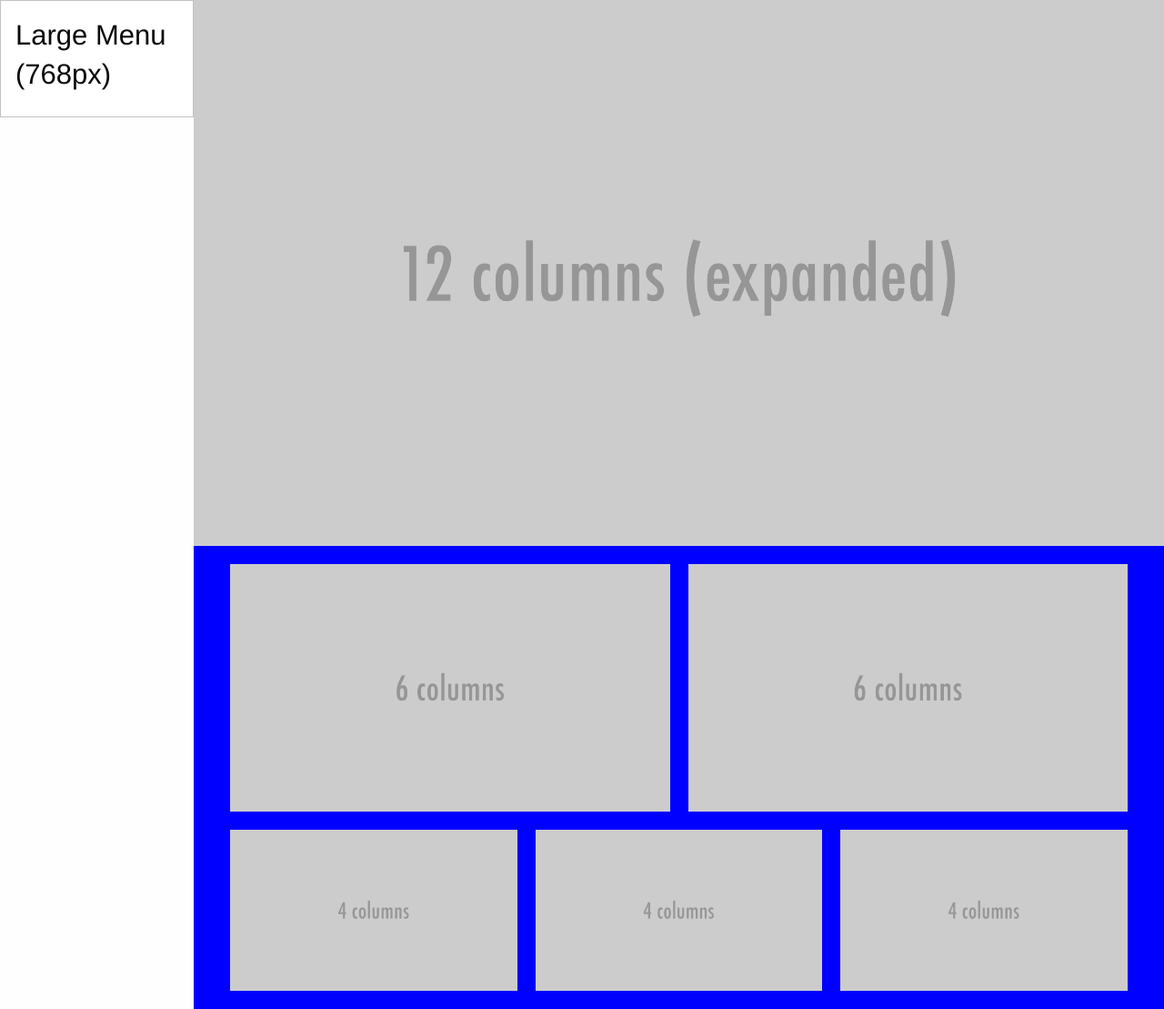
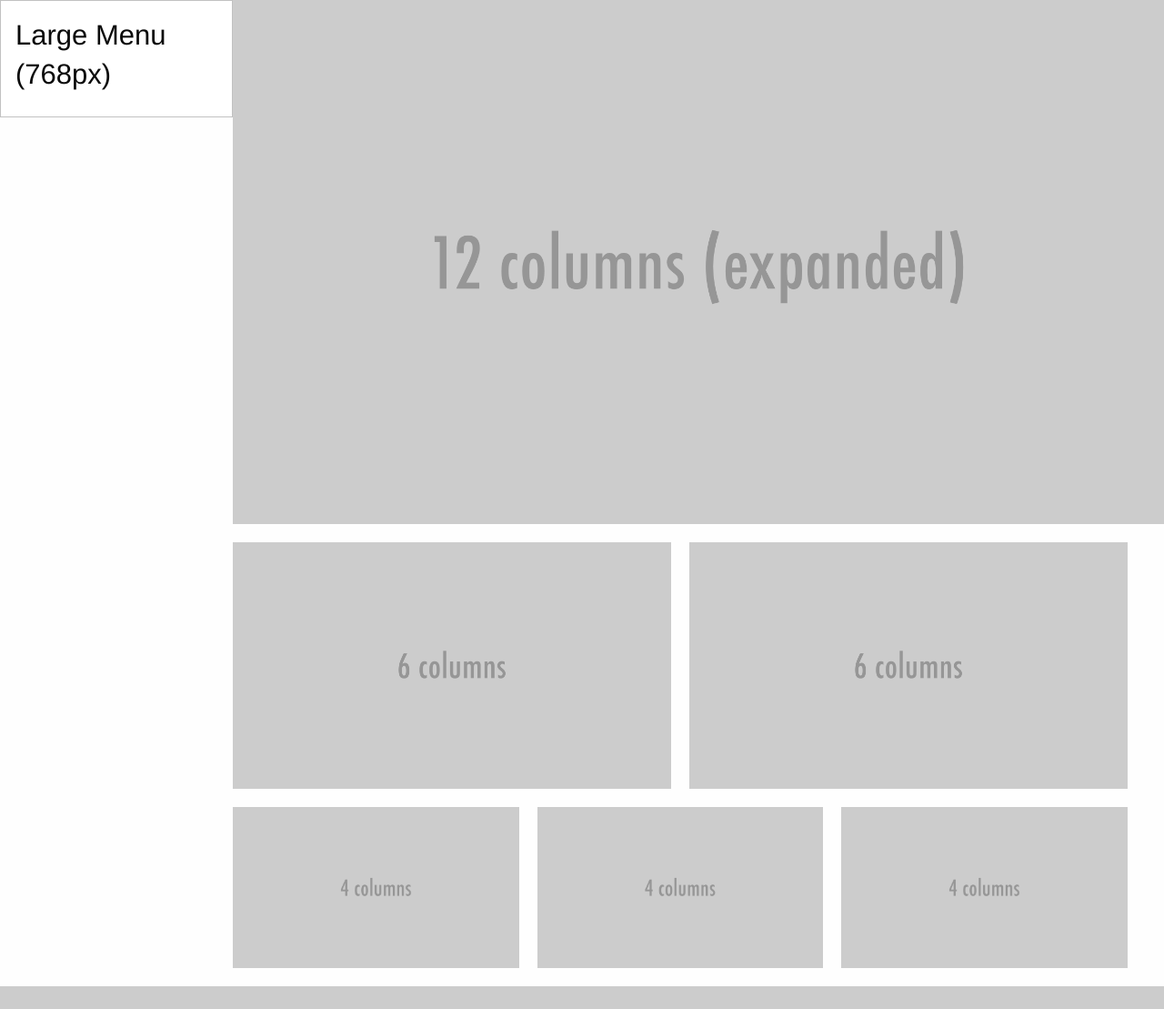
Before and after one commit to daverees4/rcm-website-version-7, a PHP site: page / in a window 1280 px wide. Shown: the whole page at 91% size. After the commit the page ends 1084 px from the top, so only its background shows below. Run offline with PHP 8.4, Linux system fonts and the light colour scheme.

Commit message:
latest changes

```diff
--- a/css/custom.css
+++ b/css/custom.css
@@ -22,11 +22,12 @@ img {
 }
 
 .master-columns {
-  float: left
+  float: left;
 }
 
-#main-content {
-  background-color: blue;
+.master-container {
+  max-width: 1920px;
+  margin: 0 auto;
 }
 
 /* Creating Two Different Vertical Navs for different screens */
@@ -51,14 +52,20 @@ img {
 
 /* Equalizing Margins for content grid */
 
-.row {
-  margin-left: 8px;
-  margin-right:  8px;
-}
+
 
 @media screen and ( min-width: 1024px ){
   .row {
-  margin-left: 30px;
-  margin-right:  30px;
+  margin-left: -0.625rem;
+  margin-right:  1.875rem;
   }
+
+  .master-menu {
+  width: 20%;
 }
+
+.master-content {
+  width:80%;
+}
+
+}
--- a/index.html
+++ b/index.html
@@ -9,6 +9,7 @@
     <link rel="stylesheet" href="css/custom.css">
   </head>
   <body>
+    <div class="master-container">
       <div class="top-bar hide-for-large">
         <div class="top-bar-left">
           <ul class="dropdown menu">
@@ -16,13 +17,13 @@
           </ul>
         </div>
       </div>
-    <div class="large-2 master-columns show-for-large" data-sticky-container>
+      <div class="master-menu master-columns show-for-large" data-sticky-container>
           <div class="callout" data-sticky data-margin-top="0">
             <h3 class="large-vertical-nav">Large Menu (768px)</h3>
             <h4 class="small-vertical-nav">Smaller Menu (550px)</h4>
           </div>
       </div>
-    <div class="large-10 master-columns" id="main-content">
+      <div class="master-content master-columns" id="main-content">
         <img src="img/12-col.png" class="hero" />
         <div class="row">
           <div class="medium-6 columns">
@@ -44,6 +45,7 @@
           </div>
         </div>
       </div>
+    </div>
     <script src="bower_components/jquery/dist/jquery.js"></script>
     <script src="bower_components/what-input/what-input.js"></script>
     <script src="bower_components/foundation-sites/dist/foundation.js"></script>
```
Also changed, not shown: css/custom2.css (deleted, +0 -64 lines), index2.html (deleted, +0 -52 lines), img/feature-grid-1.png (added), img/logo.png (added). Lines whose indentation alone changed are shown as unchanged.
